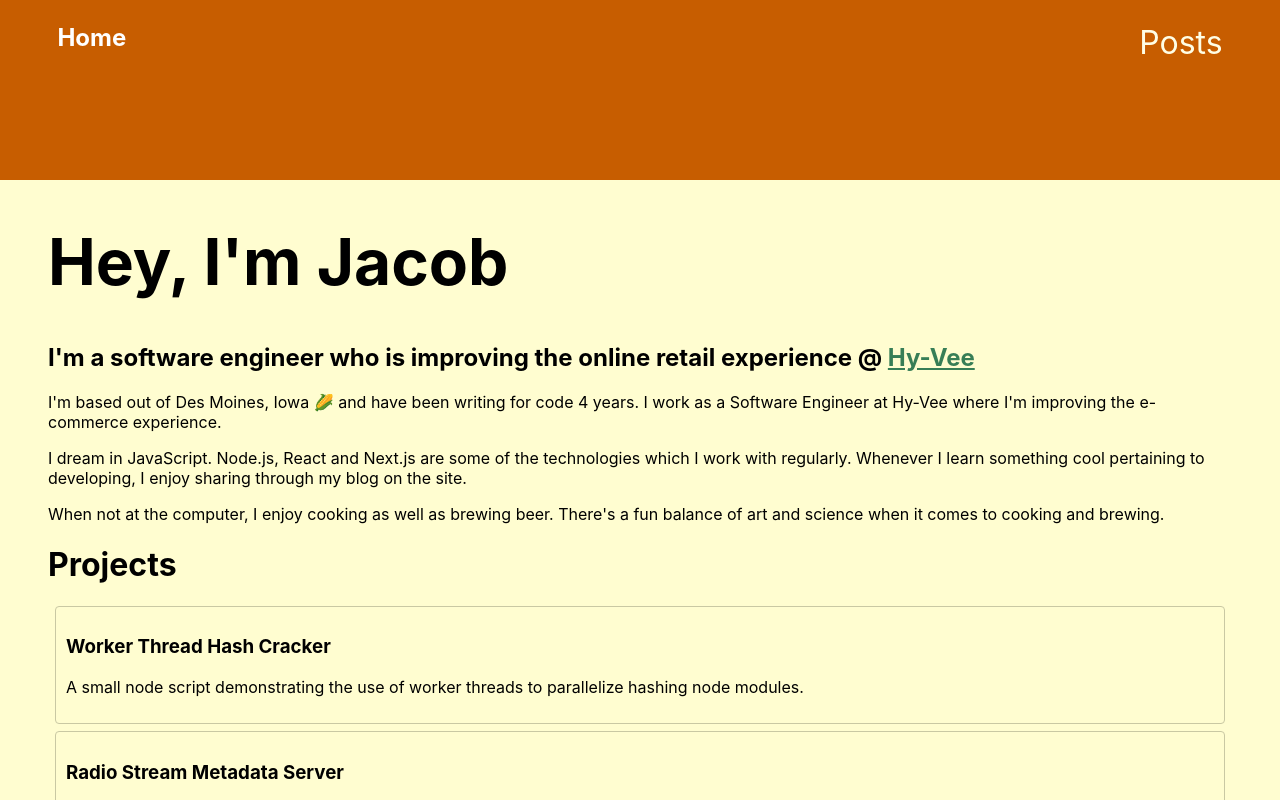
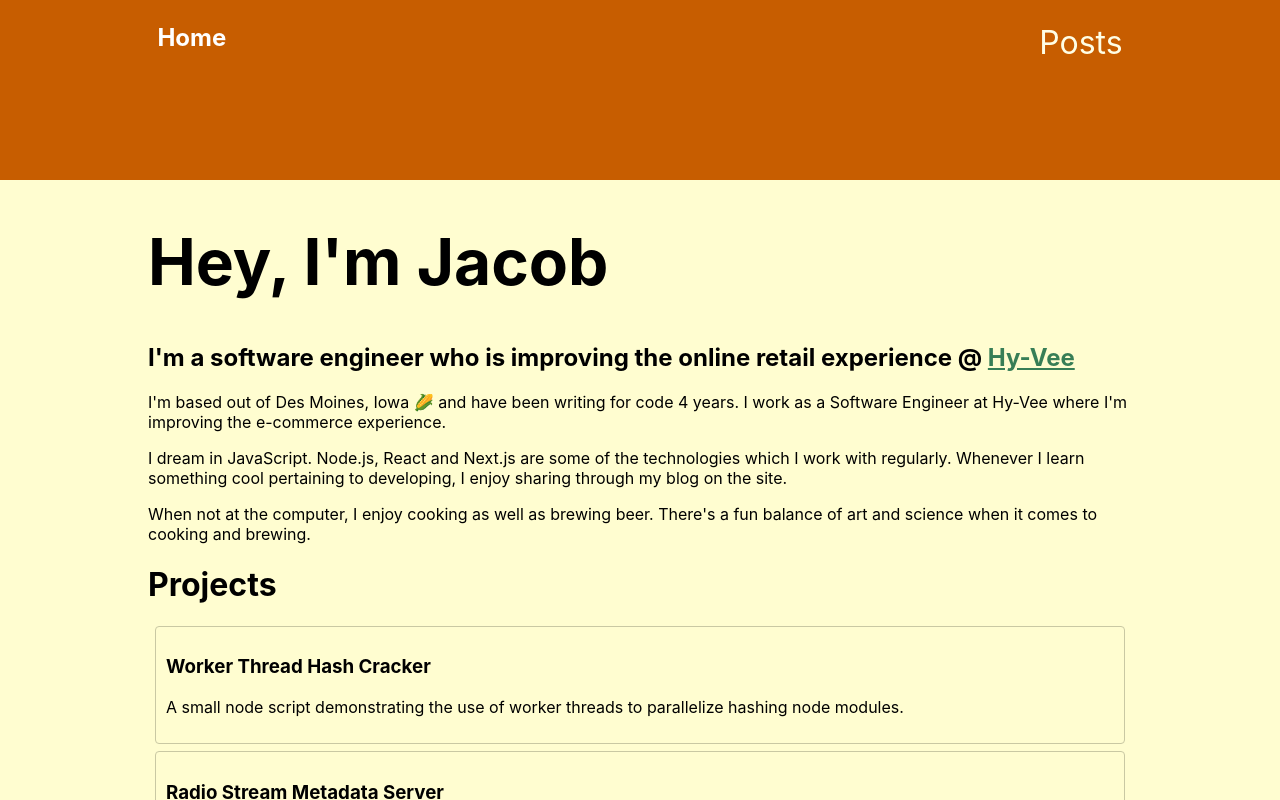
Before and after one commit to jjroush/roushio-next, a Next.js app: page / in a window 1280 px wide. Shown: the top 800 px of the page. Built offline with nearby package versions, Linux system fonts and the light colour scheme.

Commit message:
smaller max width

```diff
--- a/components/header.js
+++ b/components/header.js
@@ -12,7 +12,7 @@ const HeaderWrapper = styled.div`
 
 const HeaderContainer = styled.div`
   margin: 0 auto;
-  max-width: 1200px;
+  max-width: 1000px;
   padding: 1.45rem 1.0875rem;
   position: relative;
   z-index: 2;
--- a/pages/_app.js
+++ b/pages/_app.js
@@ -8,7 +8,7 @@ const Gutter = styled.div`
   margin: 0 auto;
   padding-left: 8px;
   padding-right: 8px;
-  max-width: 1200px;
+  max-width: 1000px;
 `;
 
 function MyApp({ Component, pageProps }) {
```
